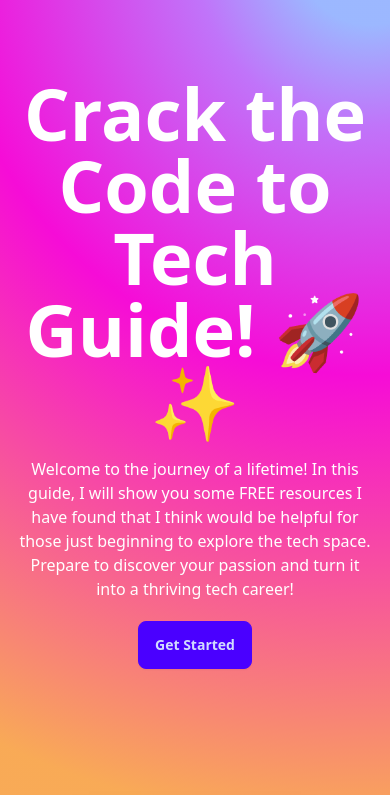
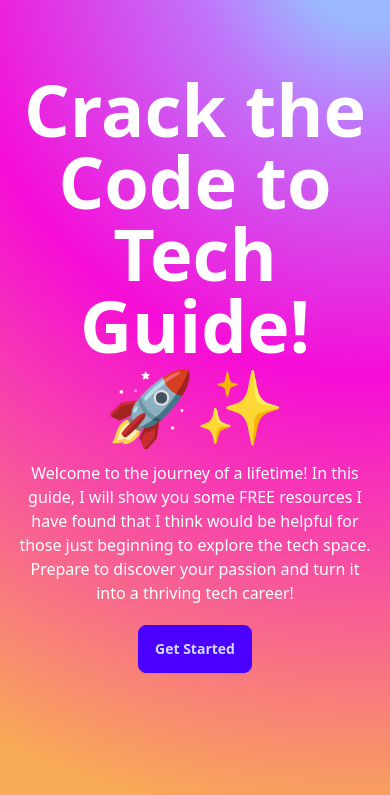
Before and after one commit to avrubio/CrackTheCodeToTheTechWorld, a plain HTML site: page index.html in a window 390 px wide. Shown: the part 49-844 px from the top of the page. Drawn offline with nearby package versions, Linux system fonts and the light colour scheme.

Commit message:
headline emojis break into own line on mobile

```diff
--- a/index.html
+++ b/index.html
@@ -60,7 +60,7 @@
         <div class="hero-content text-center text-base-100">
           <div class="max-w-lg">
             <h1 class="mb-5 text-7xl font-bold">
-              Crack the Code to Tech Guide! 🚀✨
+              Crack the Code to Tech Guide!<span class="block mt-2">🚀✨</span>
             </h1>
             <p class="mb-5">
               Welcome to the journey of a lifetime! In this guide, I will show
```
